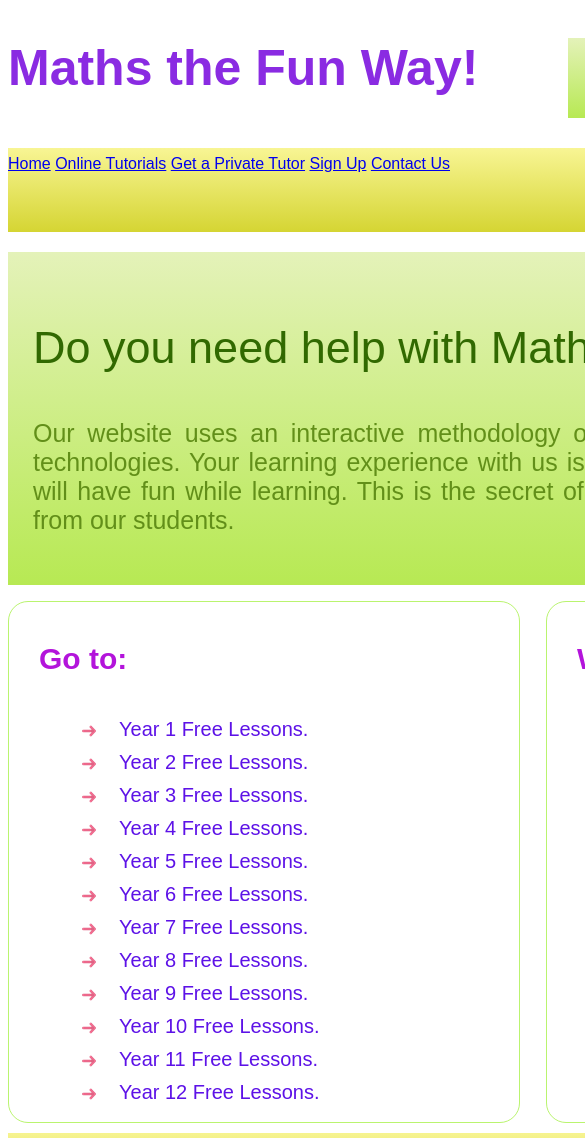
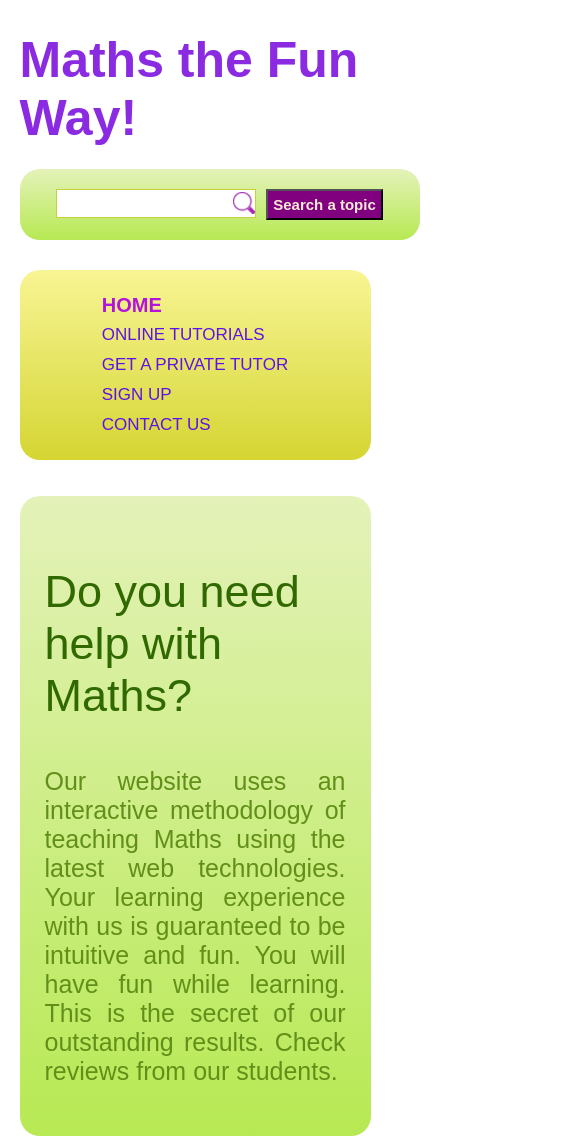
Before and after one commit to abhisheksinghal276/1.-Maths-Website, a plain HTML site: page index.html in a window 390 px wide. Shown: the top 1138 px of the page, 585 px wide, since content can reach past the window. Drawn offline with Linux system fonts and the light colour scheme.

Commit message:
Update styles.css and made some changes to make website responsive

```diff
--- a/styles.css
+++ b/styles.css
@@ -1,5 +1,11 @@
 body {
     font-family: Arial, Helvetica, sans-serif;
+    margin: 0;
+    padding: 0;
+}
+
+* {
+    box-sizing: border-box;
 }
 
 @media (min-width: 600px) {
@@ -9,16 +15,21 @@ body {
 }
 
 #container {
-    width: 1050px;
+    width: 90%;
     /* border-width: 1px;
     border-color: grey;
     border-style: solid; */
     margin: 0 auto;
+    height: 100vh;
+    display: flex;
+    flex-direction: column;
 }
 
 #header {
-    height: 100px;
+    /* height: 100px; */
     padding: 10px 0;
+    display: flex;
+    flex-wrap: wrap;
 }
 
 h1 a {
@@ -29,7 +40,8 @@ h1 a {
 }
 
 #searchbox {
-    float: right;
+    flex: 50%;
+    /* float: right; */
     /* For Chrome/Edge browser */
     background: linear-gradient(#E4F2B9, #B7E953);
     /* For Mozilla browser */
@@ -38,16 +50,23 @@ h1 a {
     background: -o-linear-gradient(#E4F2B9, #B7E953);
     /* For Safari browser */
     background: -webkit-linear-gradient(#E4F2B9, #B7E953);
-    width: 450px;
-    height: 60px;
-    padding: 20px 20px 0 20px;
-    margin-top: 20px;
+    min-width: 400px;
+    /* height: 60px; */
+    padding: 20px;
+    /* margin-top: 20px; */
+    border-radius: 20px;
+    display: flex;
+    justify-content: center;
+    align-items: center;
 
 
 }
 
 #brand {
-    float: left;
+    /* float: left; */
+    /* margin-left: 5px ; */
+    flex: 50%;
+    min-width: fit-content;
 }
 
 .text {
@@ -58,6 +77,7 @@ h1 a {
     font-size: 15px;
     background: white url(images/search.png) right center no-repeat;
     border: 1px solid #c8d03e;
+    margin-right: 5px;
 }
 
 .submit {
@@ -67,6 +87,7 @@ h1 a {
     font-size: 15px;
     color: antiquewhite;
     font-weight: bold;
+    margin-left: 5px;
 }
 
 .clear {
@@ -74,7 +95,7 @@ h1 a {
 }
 
 #menu {
-    height: 70px;
+    /* height: 70px; */
     /* For Chrome/Edge browser */
     background: linear-gradient(#F8F594, #D5D533);
     /* For Safari browser */
@@ -83,26 +104,25 @@ h1 a {
     background: -o-linear-gradient(#F8F594, #D5D533);
     /* For Mozilla browser */
     background: -moz-linear-gradient(#F8F594, #D5D533);
-    padding: 7px 0;
+    padding: 20px 0;
     margin: 20px 0;
+    border-radius: 20px;
+    display: flex;
+    flex-wrap: wrap;
 }
 
-ul {
-    list-style: none;
-}
-
-#menu ul li {
-    float: left;
+#menu a {
+    /* float: left; */
     padding: 0 30px;
     height: 30px;
     border-right: 1px solid #5D12E7 ;
 }
 
-#menu ul li:last-child {
+#menu a:last-child {
     border-right: none;
 }
 
-#menu ul li a {
+#menu a {
     text-decoration: none;
     font-size: 17px;
     text-transform: uppercase;
@@ -120,10 +140,22 @@ ul {
     transition: font-size 0.3s ease;
 }
 
-#menu ul li a:hover, #menu ul li a.active {
+#menu a:hover, #menu a.active {
     font-size: 20px;
     font-weight: bold;
     color: #B314DB;
+}
+
+/* for small screens, we want our menu to become vertical */
+@media  screen and (max-width: 700px) {
+    #menu {
+        flex-direction: column;
+        align-content: center;
+    }
+
+    #menu a {
+        border-right: none;
+    }
 }
 
 #introduction {
@@ -137,6 +169,7 @@ ul {
     background: -moz-linear-gradient(#E4F2B9, #B7E953);
     /* For Opera browser */
     background: -o-linear-gradient(#E4F2B9, #B7E953);
+    border-radius: 20px;
 }
 
 #introduction h3 {
@@ -151,12 +184,25 @@ ul {
     text-align: justify;
 }
 
+/* sidebars class is used to contain the left and right sidebar and to implement Flex properties on both sidebars */
+.sidebars {
+    display: flex;
+    flex-wrap: wrap;
+}
+
+/* sidebarWrapper class is used to adjust the flex properties of both sidebars more efficiently */
+.sidebarWrapper {
+    padding: 5px;
+    flex: 50%;
+}
+
 .sidebar {
-    height: 500px;
-    width: 450px;
+    height: 100%;
+    width: 100%;
     border: 1px solid #baf46f;
     border-radius: 20px;
     padding: 10px 30px;
+    /* flex: 50%; */
 }
 
 .sidebar h3 {
@@ -206,13 +252,13 @@ ul {
     font-weight: bold;
 }
 
-#leftsidebar {
+/* #leftsidebar {
     float: left;
 }
 
 #rightsidebar {
     float: right;
-}
+} */
 
 .footer {
     height: 60px;
@@ -225,5 +271,6 @@ ul {
     /* For Mozilla browser */
     background: -moz-linear-gradient(#f6f390, #D5D533);
     padding: 10px 30px;
-    margin-top: 10px;
+    border-radius: 20px;
+    margin-top: auto;
 }
```
